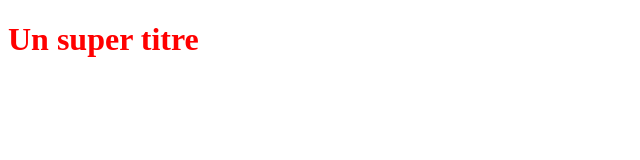
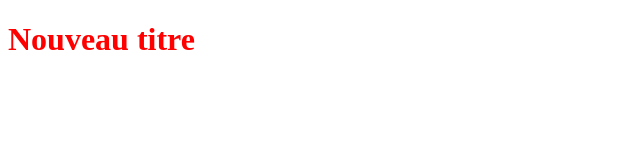
Before and after one commit to apeff/ProjetWeb, a plain HTML site: page index.html in a window 1280 px wide. Shown: the full height of the page, 0-640 px from the left. Drawn offline with Linux system fonts and the light colour scheme.

Commit message:
Modification du titre H1

```diff
--- a/index.html
+++ b/index.html
@@ -5,6 +5,6 @@
    <link rel="stylesheet" type="text/css" href="styles.css">
 </head>
 <body>
-   <h1>Un super titre</h1>
+   <h1>Nouveau titre</h1>
 </body>
 </html>
```
